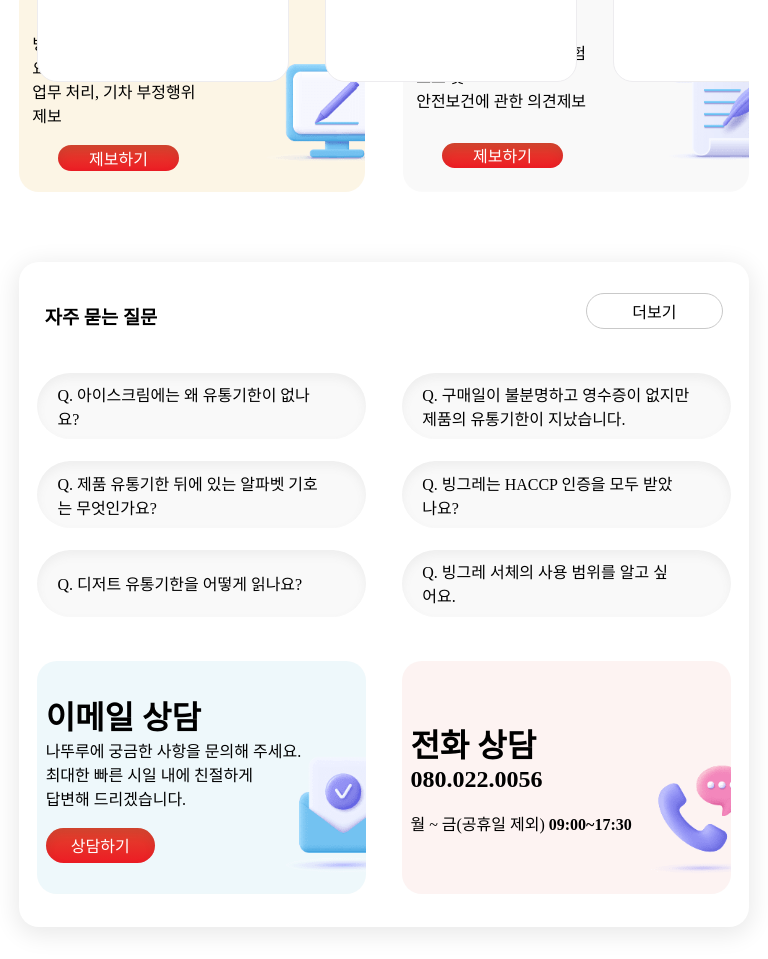
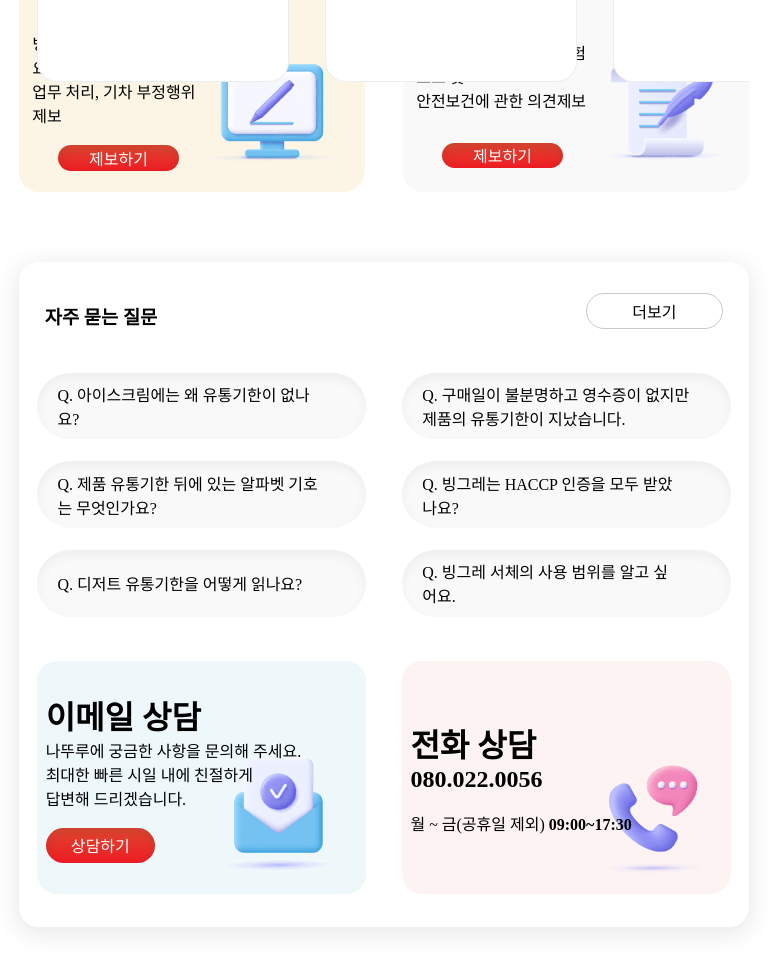
Before and after one commit to seol1059/No.5, a plain HTML site: page index.html in a window 768 px wide. Shown: the part 1328-2287 px from the top of the page. Drawn offline with nearby package versions, Linux system fonts and the light colour scheme; a web font is replaced by a local one.

Commit message:
2022.08.09

```diff
--- a/index.html
+++ b/index.html
@@ -409,7 +409,7 @@ display: flex; justify-content: center; align-items: center; border-radius: 50%;
       display: flex;  justify-content: center; align-items: center; border-radius: 50%;}
 .for2 img {width: 30px; height: 30px;}
 
-.for3 {width: 600px; height: 75px; float: right; display: flex; justify-content: space-evenly;}
+.for3 {width: 100%; height: 75px; float: right; display: flex; justify-content: space-evenly;}
 .for3 a:nth-of-type(1) {width: 50px; height: 50px;
   display: flex; align-items: center; justify-content: center;
   box-shadow: 0px 0px 4px 4px rgb(141, 138, 138); border-radius: 50px;}
@@ -700,7 +700,7 @@ display: flex; justify-content: center; flex-direction: column; align-items: cen
   flex-direction: row; justify-content: space-around; align-items: center;}
 
 .sin1 {width: 45%; height: 60%; margin: 0 auto;  border-radius: 20px;
-background-position: center; background-size: cover;
+background-position: right center; background-size: cover;
 background-image: url(img/sec04_backimg03.png);
 display: flex; justify-content: center; align-items: center;}
 .n1 {width: 50%; height: 80%; margin: 0 auto; float: left;
@@ -717,7 +717,7 @@ border-radius: 20px;}
 .n2 {width: 35%; height: 70%; margin: 0 auto; float: right; display: flex; }
 
 .sin2 {width: 45%; height: 60%; margin: 0 auto; border-radius: 20px;
-background-position: center; background-size: cover;
+background-position: right center; background-size: cover;
 background-image: url(img/sec04_backimg04.png);
 display: flex; justify-content: center; align-items: center;}
 
@@ -768,7 +768,7 @@ background-image: linear-gradient(to top, #ed1c24, #e0462e);     transform: scal
 .qna3 {width: 100%; height: 35%; margin: 0 auto;  display: flex;}
 
 .a1 {width: 45%; height: 100%; margin: 0 auto; float: left; background-color: #eef8fa ;
-background-position: center; background-size: cover;
+background-position: right center; background-size: cover;
 background-image: url(img/sec04_backimg01.png);
 border-radius: 20px; display: flex; flex-direction: column; flex-wrap: wrap;
 align-items: center; justify-content: space-evenly;}
@@ -791,7 +791,7 @@ align-items: flex-start;}
 
 
 .a2 {width: 45%; height: 100%; margin: 0 auto; float: right;
-background-position: center; background-size: cover; background-image: url(img/dfff.png);
+background-position: right center; background-size: cover; background-image: url(img/dfff.png);
 border-radius: 20px;  display: flex; flex-direction: column; flex-wrap: wrap;
 align-items: center; justify-content: center;}
 
```
Also changed, not shown: img/islandWrap.svg (added).
